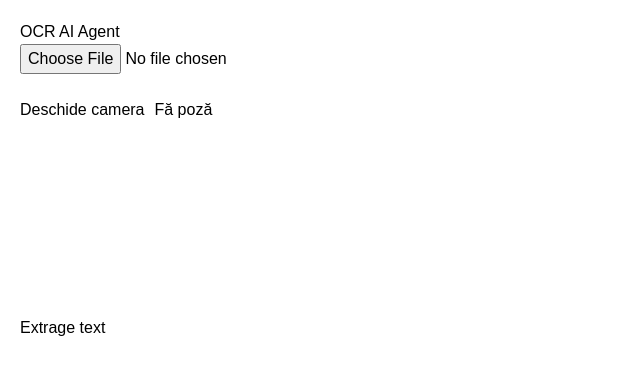
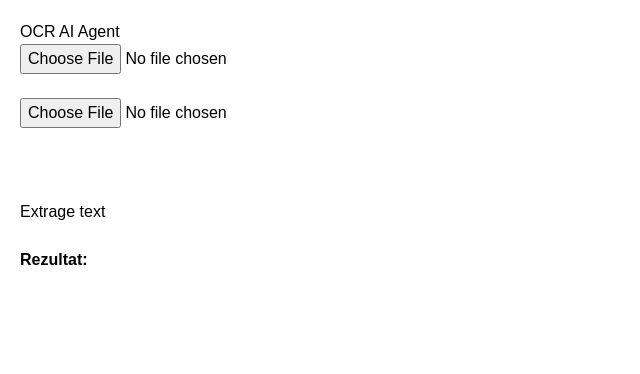
Before and after one commit to whiteimage312/ocr-ai-agent, a React (Vite) app: page / in a window 1280 px wide. Shown: the top 374 px of the page, without its empty margins (0-640 px from the left). Built offline with nearby package versions, Linux system fonts and the light colour scheme.

Commit message:
Update App.jsx

```diff
--- a/src/App.jsx
+++ b/src/App.jsx
@@ -1,51 +1,43 @@
-import React, { useState, useRef } from "react";
+// Acesta este codul complet pentru fisierul src/App.jsx
+
+import React, { useState } from "react";
 
 function App() {
-  const [imageData, setImageData] = useState(null);
-  const [textResult, setTextResult] = useState("");
+  const [image, setImage] = useState(null);
+  const [result, setResult] = useState("");
   const [loading, setLoading] = useState(false);
-  const videoRef = useRef(null);
-  const canvasRef = useRef(null);
 
   const handleImageUpload = (e) => {
     const file = e.target.files[0];
-    if (!file) return;
-
     const reader = new FileReader();
     reader.onloadend = () => {
-      setImageData(reader.result);
+      setImage(reader.result);
     };
-    reader.readAsDataURL(file);
-  };
-
-  const startCamera = async () => {
-    try {
-      const stream = await navigator.mediaDevices.getUserMedia({ video: true });
-      if (videoRef.current) {
-        videoRef.current.srcObject = stream;
-      }
-    } catch (err) {
-      console.error("Camera access error:", err);
+    if (file) {
+      reader.readAsDataURL(file);
     }
   };
 
-  const capturePhoto = () => {
-    if (!videoRef.current || !canvasRef.current) return;
-    const context = canvasRef.current.getContext("2d");
-    canvasRef.current.width = videoRef.current.videoWidth;
-    canvasRef.current.height = videoRef.current.videoHeight;
-    context.drawImage(videoRef.current, 0, 0);
-    const dataUrl = canvasRef.current.toDataURL("image/png");
-    setImageData(dataUrl);
+  const handleCapture = (e) => {
+    const file = e.target.files[0];
+    const reader = new FileReader();
+    reader.onloadend = () => {
+      setImage(reader.result);
+    };
+    if (file) {
+      reader.readAsDataURL(file);
+    }
   };
 
   const extractText = async () => {
-    if (!imageData) return;
+    if (!image) return;
     setLoading(true);
-    setTextResult("");
+    setResult("Procesare imagine...");
 
     try {
-      console.log("Trimitem imagine la OpenAI...");
+      console.log("Trimitem imagine cu lungimea:", image.length);
+      console.log("Primele caractere din imagine:", image.slice(0, 100));
+
       const response = await fetch("https://api.openai.com/v1/chat/completions", {
         method: "POST",
         headers: {
@@ -58,8 +50,16 @@ function App() {
             {
               role: "user",
               content: [
-                { type: "text", text: "Extrage textul din această imagine." },
-                { type: "image_url", image_url: { url: imageData } },
+                {
+                  type: "text",
+                  text: "Te rog extrage exact tot textul vizibil din această imagine. Nu interpreta, doar afișează cuvintele găsite.",
+                },
+                {
+                  type: "image_url",
+                  image_url: {
+                    url: image,
+                  },
+                },
               ],
             },
           ],
@@ -68,53 +68,36 @@ function App() {
       });
 
       const data = await response.json();
-      console.log("Răspuns API:", data);
+      console.log("Răspuns complet de la API:", JSON.stringify(data, null, 2));
 
-      const result =
-        data.choices?.[0]?.message?.content || "Nu s-a detectat text.";
-      setTextResult(result);
-    } catch (err) {
-      console.error("Eroare API:", err);
-      setTextResult("A apărut o eroare la extragerea textului.");
+      if (data.choices && data.choices.length > 0) {
+        setResult(data.choices[0].message.content);
+      } else {
+        setResult("Nu s-a detectat niciun text.");
+      }
+    } catch (error) {
+      console.error("Eroare API:", error);
+      setResult("A apărut o eroare la extragerea textului.");
     }
 
     setLoading(false);
   };
 
   return (
-    <div style={{ padding: "20px", fontFamily: "Arial" }}>
+    <div style={{ padding: 20, fontFamily: "Arial" }}>
       <h1>OCR AI Agent</h1>
-
       <input type="file" accept="image/*" onChange={handleImageUpload} />
       <br /><br />
-
-      <button onClick={startCamera}>Deschide camera</button>
-      <button onClick={capturePhoto} style={{ marginLeft: "10px" }}>
-        Fă poză
-      </button>
-
-      <div style={{ marginTop: "20px" }}>
-        <video ref={videoRef} autoPlay playsInline style={{ maxWidth: "100%" }} />
-        <canvas ref={canvasRef} style={{ display: "none" }} />
-      </div>
-
-      {imageData && (
-        <div style={{ marginTop: "20px" }}>
-          <img src={imageData} alt="Preview" style={{ maxWidth: "100%", border: "1px solid #ccc" }} />
-        </div>
-      )}
-
-      <br />
+      <input type="file" accept="image/*" capture="environment" onChange={handleCapture} />
+      <br /><br />
+      {image && <img src={image} alt="upload" style={{ maxWidth: "100%" }} />}
+      <br /><br />
       <button onClick={extractText} disabled={loading}>
         {loading ? "Extrage text..." : "Extrage text"}
       </button>
-
-      {textResult && (
-        <div style={{ marginTop: "20px", whiteSpace: "pre-wrap" }}>
-          <h3>Text extras:</h3>
-          <p>{textResult}</p>
-        </div>
-      )}
+      <br /><br />
+      <div><strong>Rezultat:</strong></div>
+      <pre>{result}</pre>
     </div>
   );
 }
```
